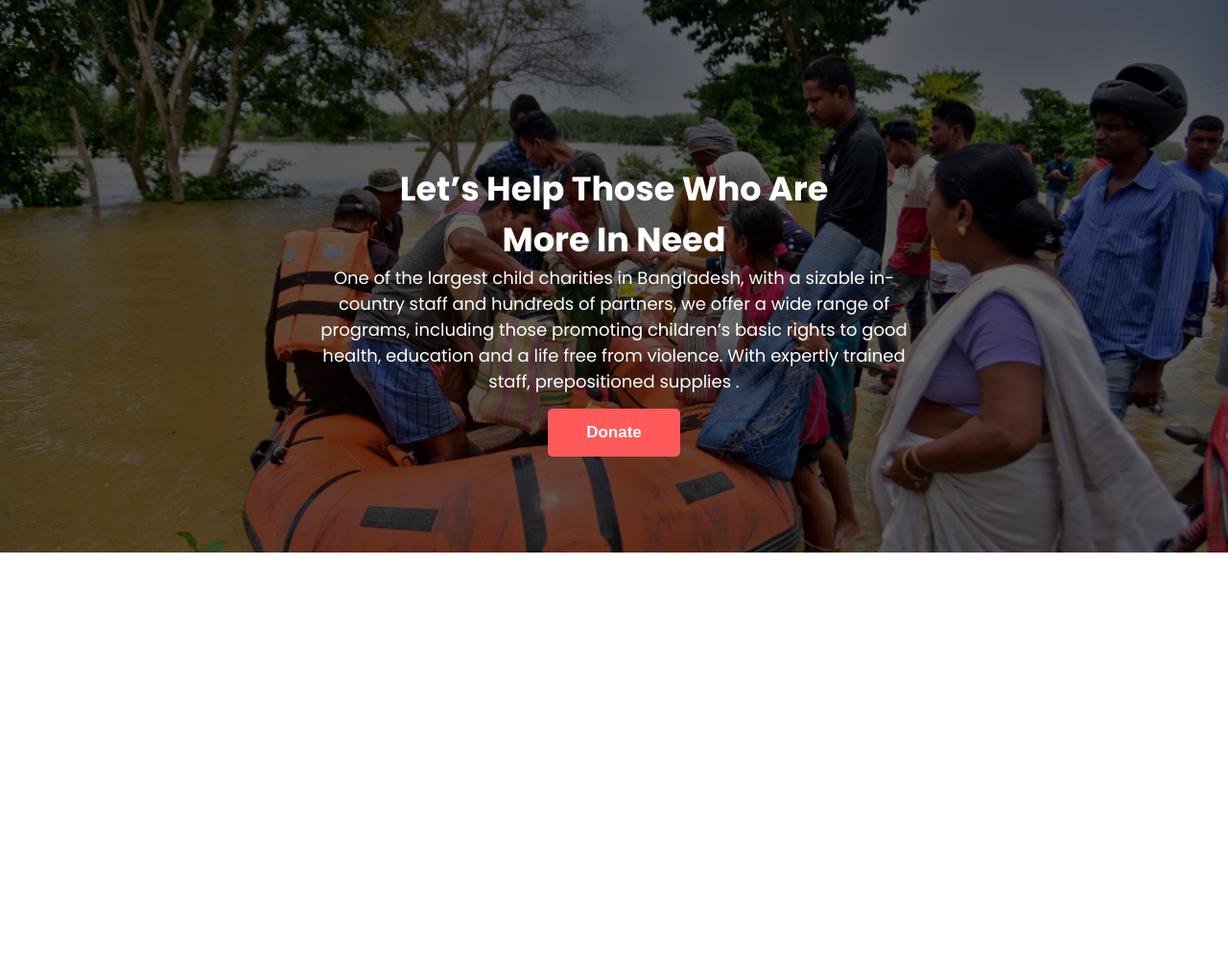
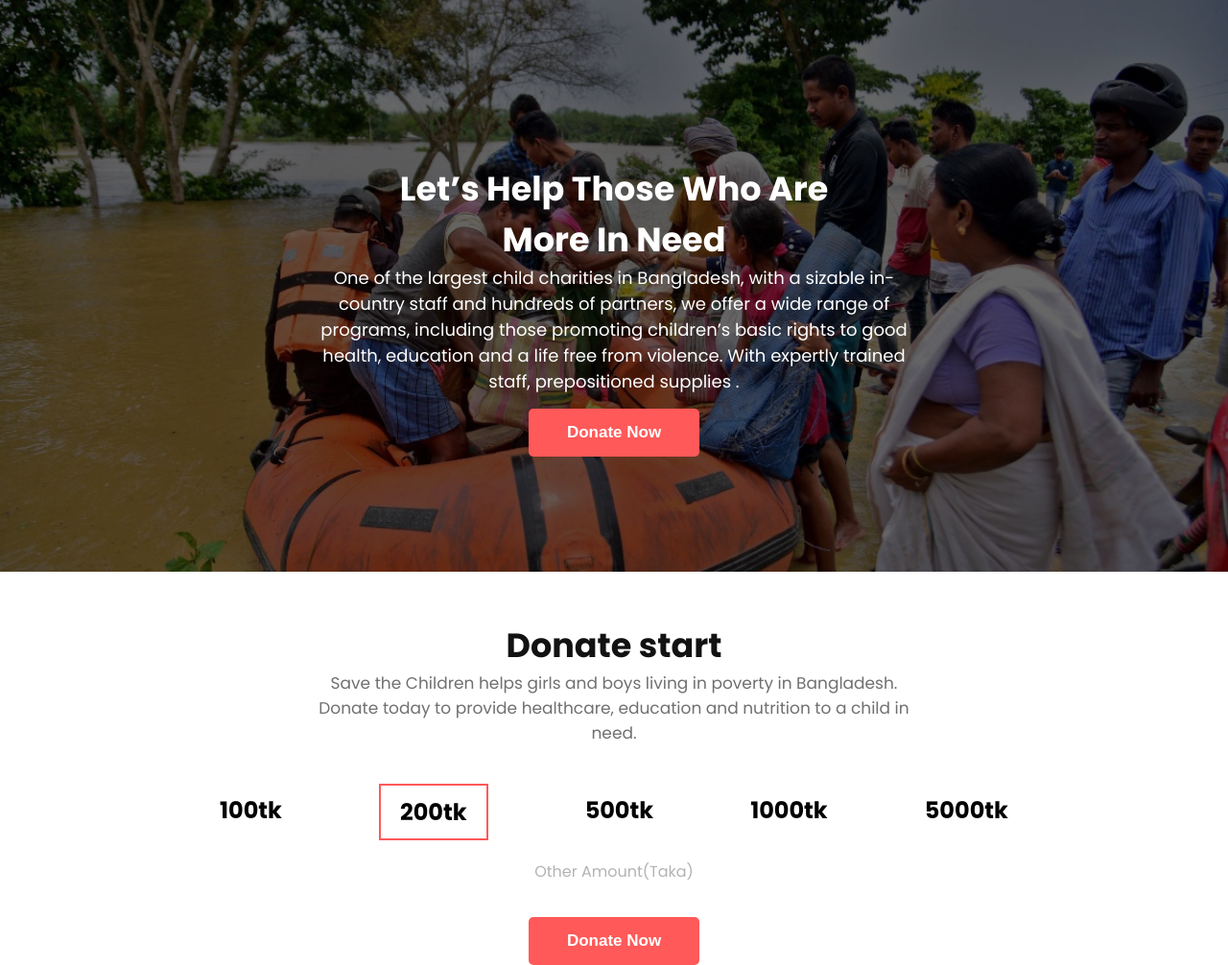
Before and after one commit to afzal75/assignments-1, a plain HTML site: page index.html in a window 1280 px wide. Shown: the whole page at 96% size. Before the commit the page ends 800 px from the top, so only its background shows below. Drawn offline with Linux system fonts and the light colour scheme.

Commit message:
donate amount part donen

```diff
--- a/css/style.css
+++ b/css/style.css
@@ -1,18 +1,21 @@
-*{
+* {
     margin: 0;
     padding: 0;
 }
+
+/* google font */
 body {
     font-family: 'Poppins', sans-serif;
 
 }
 
+/* header part start */
 header {
     background-image: url("../images/donation5.jpg");
     background-repeat: no-repeat;
     background-size: cover;
     background-color: rgba(0, 0, 0, .6);
-    padding-bottom: 100px;
+    padding-bottom: 120px;
     background-blend-mode: overlay;
 }
 
@@ -21,7 +24,9 @@ header {
     margin: 0 auto;
 
 }
+
 .title p {
+    font-weight: 400;
     color: white;
     font-size: 18px;
 }
@@ -36,24 +41,70 @@ button {
     margin-top: 15px;
 }
 
- button a {
+button a {
     text-decoration: none;
     color: white;
 }
-.title{
+
+.title {
     display: flex;
     flex-direction: column;
     align-items: center;
 }
-.title h2{
+
+.title h2 {
     text-align: center;
     margin-top: 170px;
     color: white;
     font-weight: 700;
     font-size: 35px;
 }
-.title p{
+
+.title p {
     text-align: center;
     color: white;
     font-size: 18px;
 }
+
+/* header part end */
+
+.donate-section {
+    width: 50%;
+    padding-top: 50px;
+    text-align: center;
+    margin: 0 auto;
+}
+
+.donate-section h2 {
+    font-size: 35px;
+    color: #121212;
+}
+
+.donate-section p {
+    font-size: 17px;
+    color: #707070;
+    font-weight: 400;
+}
+
+.donation-amount {
+    width: 80%;
+    margin: 0 auto;
+    padding-top: 50px;
+    display: flex;
+    justify-content: space-evenly;
+}
+
+.amount {
+    border: 2px solid #FF5959;
+    padding: 10px 20px;
+    margin-top: -10px;
+}
+.other-amount{
+    color: #B3B3B3;
+    text-align: center;
+    padding-top: 20px;
+}
+.btn{
+    text-align: center;
+    padding-top: 20px;
+}
--- a/index.html
+++ b/index.html
@@ -6,14 +6,17 @@
     <meta http-equiv="X-UA-Compatible" content="IE=edge">
     <meta name="viewport" content="width=device-width, initial-scale=1.0">
     <title>Donate Website</title>
+    <!-- google font link -->
     <link rel="preconnect" href="https://fonts.googleapis.com">
     <link rel="preconnect" href="https://fonts.gstatic.com" crossorigin>
     <link href="https://fonts.googleapis.com/css2?family=Poppins:wght@100;200;400;600;700&display=swap"
         rel="stylesheet">
+    <!-- css link -->
     <link rel="stylesheet" href="css/style.css">
 </head>
 
 <body>
+    <!-- header part start -->
     <header>
         <div class="container">
             <div class="title">
@@ -25,10 +28,35 @@
                     health, education and a life free from violence. With expertly trained staff, prepositioned
                     supplies
                     .</p>
-                <button><a href="https://www.bidyanondo.org/">Donate</a></button>
+                <button><a href="https://www.bidyanondo.org/">Donate Now</a></button>
             </div>
         </div>
     </header>
+    <!-- header part end -->
+    <main>
+        <!-- donate amount section start -->
+        <section>
+            <div class="donate-section">
+                <h2>Donate start</h2>
+                <p>Save the Children helps girls and boys living in poverty in Bangladesh. Donate today to provide
+                    healthcare, education and nutrition to a child in need.</p>
+            </div>
+        </section>
+        <section>
+            <div class="donation-amount">
+                <h2 class="taka">100tk</h2>
+                <h2 class="amount">200tk</h2>
+                <h2 class="taka">500tk</h2>
+                <h2 class="taka">1000tk</h2>
+                <h2 class="taka">5000tk</h2>
+            </div>
+            <p class="other-amount">Other Amount(Taka)</p>
+            <div class="btn">
+                <button><a href="">Donate Now</a></button>
+            </div>
+        </section>
+        <!-- donate plane section end -->
+    </main>
 </body>
 
 </html>
```
